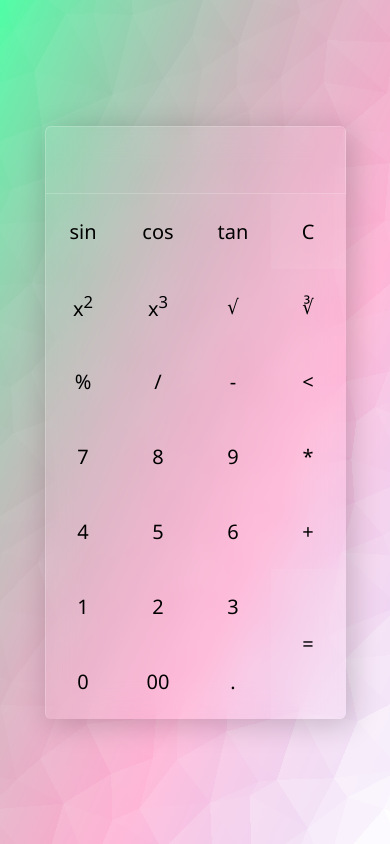
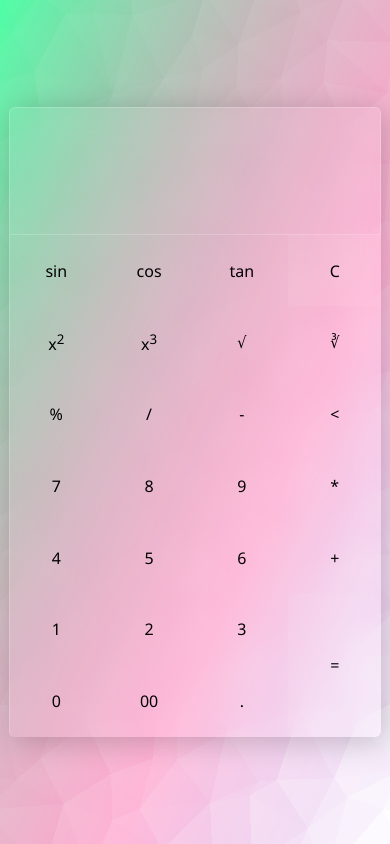
Before and after one commit to Ashish-pawar-0910/Ap-calculator, a plain HTML site: page index.html in a window 390 px wide. Drawn offline with Linux system fonts and the light colour scheme.

Commit message:
Size change

```diff
--- a/style.css
+++ b/style.css
@@ -34,8 +34,8 @@ body {
 .container .calculator .value {
     grid-column: span 4;
     overflow-x: auto;
-    height: 100px;
-    width: 300px;
+    height: 9vh;
+    width: 56vh;
     text-align: right;
     border: none;
     outline: none;
@@ -50,8 +50,8 @@ body {
 .container .calculator .temp_value {
     grid-column: span 4;
     overflow-x: auto;
-    height: 50px;
-    width: 300px;
+    height: 8vh;
+    width: 56vh;
     text-align: right;
     border: none;
     outline: none;
@@ -76,8 +76,8 @@ body {
 .container .calculator span {
     display: grid;
     place-items: center;
-    width: 75px;
-    height: 75px;
+    width: 14vh;
+    height: 9vh;
     color: black;
     font-weight: 400;
     cursor: pointer;
@@ -108,7 +108,7 @@ body {
 .container .calculator .equal {
     background: rgba(255, 255, 255, 0.05);
     grid-row: span 2;
-    height: 150px;
+    height: 17vh;
 }
 
 
@@ -216,44 +216,23 @@ body {
     }
 }
 
-@media screen and (max-width:450px) {
+@media screen and (max-width:426px) {
+
     .container .calculator .value {
-        height: 40px;
+        height: 8vh;
+        width: 44vh;
         font-size: 25px;
     }
 
     .container .calculator .temp_value {
-        height: 27px;
+        height: 7vh;
+        width: 44vh;
+        font-size: 16px;
+    }
+
+    .container .calculator span {
+        width: 11vh;
+        height: 8.5vh;
         font-size: 16px;
     }
 }
-
-@media screen and (min-width:450px) and (max-width:770px) {
-    .container .calculator .value {
-        height: 50px;
-        font-size: 26px;
-    }
-
-    .container .calculator .temp_value {
-        height: 32px;
-        font-size: 18px;
-    }
-}
-
-
-@media screen and (min-width:770px) {
-    .container .calculator .value {
-        /* height: 80px; */
-        width: 400px;
-    }
-
-    .container .calculator .temp_value {
-        /* height: 80px; */
-        width: 400px;
-    }
-
-    .container .calculator span {
-        width: 100px;
-    }
-
-}
```
